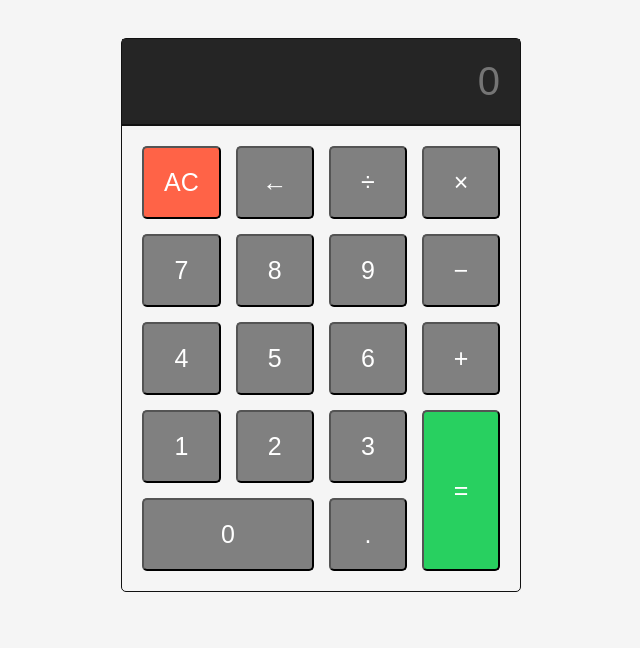
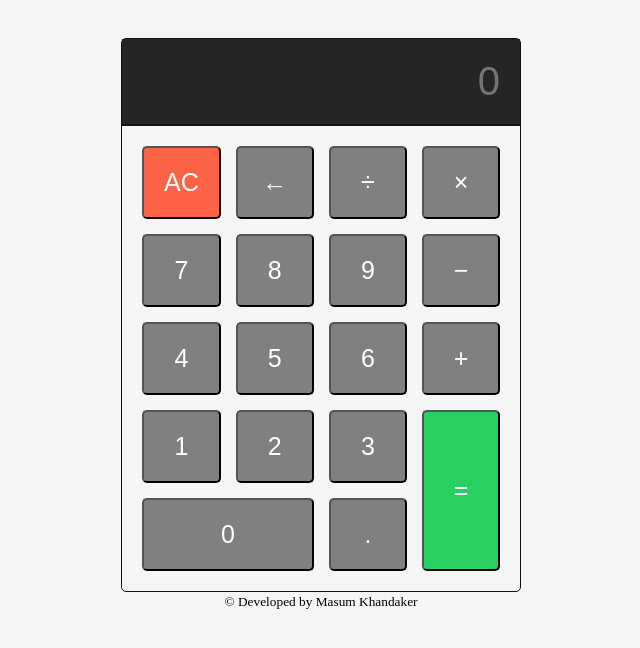
Before and after one commit to masum-webdev/calculator-project, a plain HTML site: page index.html in a window 1280 px wide. Shown: the whole page, without its empty margins (319-959 px from the left). Drawn offline with Linux system fonts and the light colour scheme.

Commit message:
developer name added

```diff
--- a/index.html
+++ b/index.html
@@ -38,7 +38,9 @@
       <button onclick="calculate('.')" class="calc-button">.</button>
     </div>
   </div>
-
+  <footer>
+    <small>&copy; Developed by Masum Khandaker</small>
+  </footer>
   <script src="calculation.js"></script>
 </body>
 
--- a/style.css
+++ b/style.css
@@ -61,3 +61,8 @@ body {
 .is-ac {
   background-color: tomato;
 }
+
+footer{
+  text-align: center;
+
+}
```
